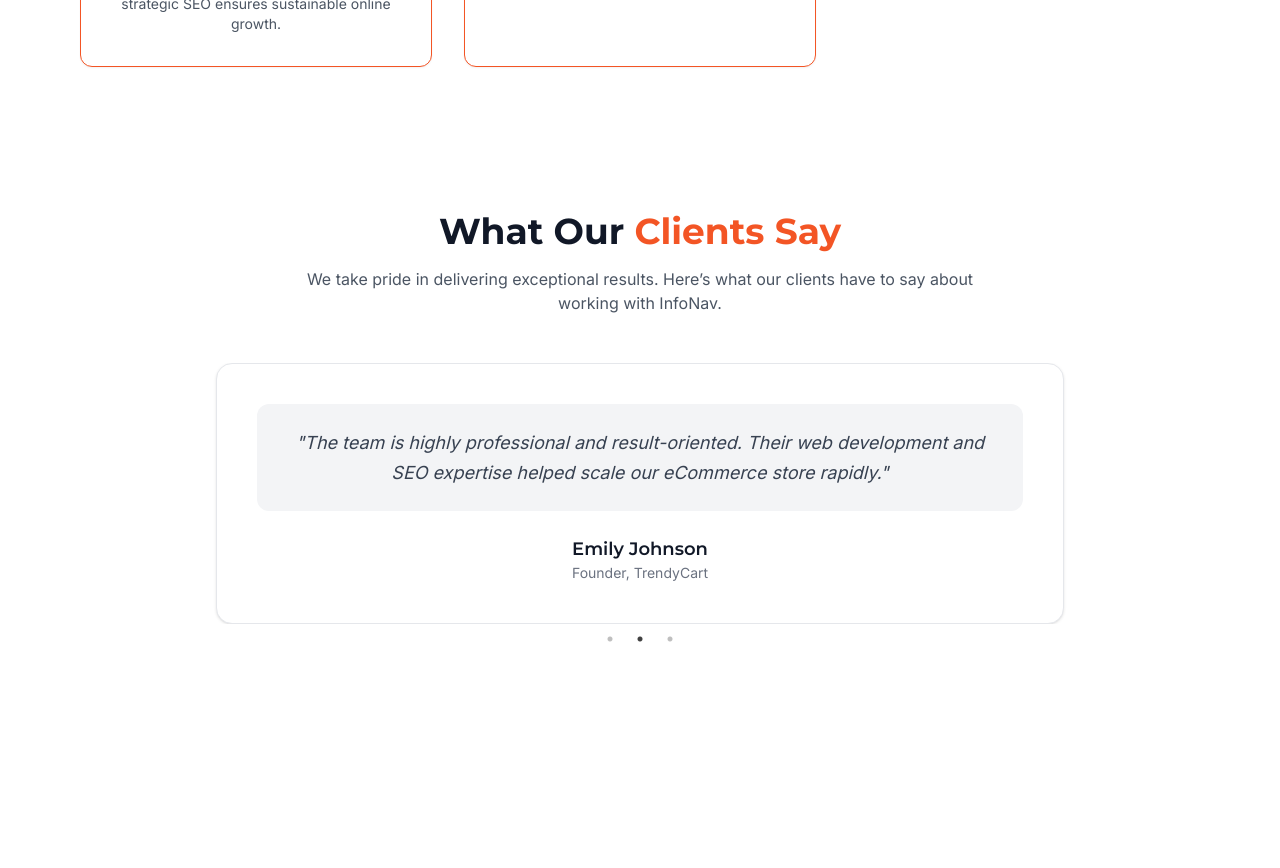
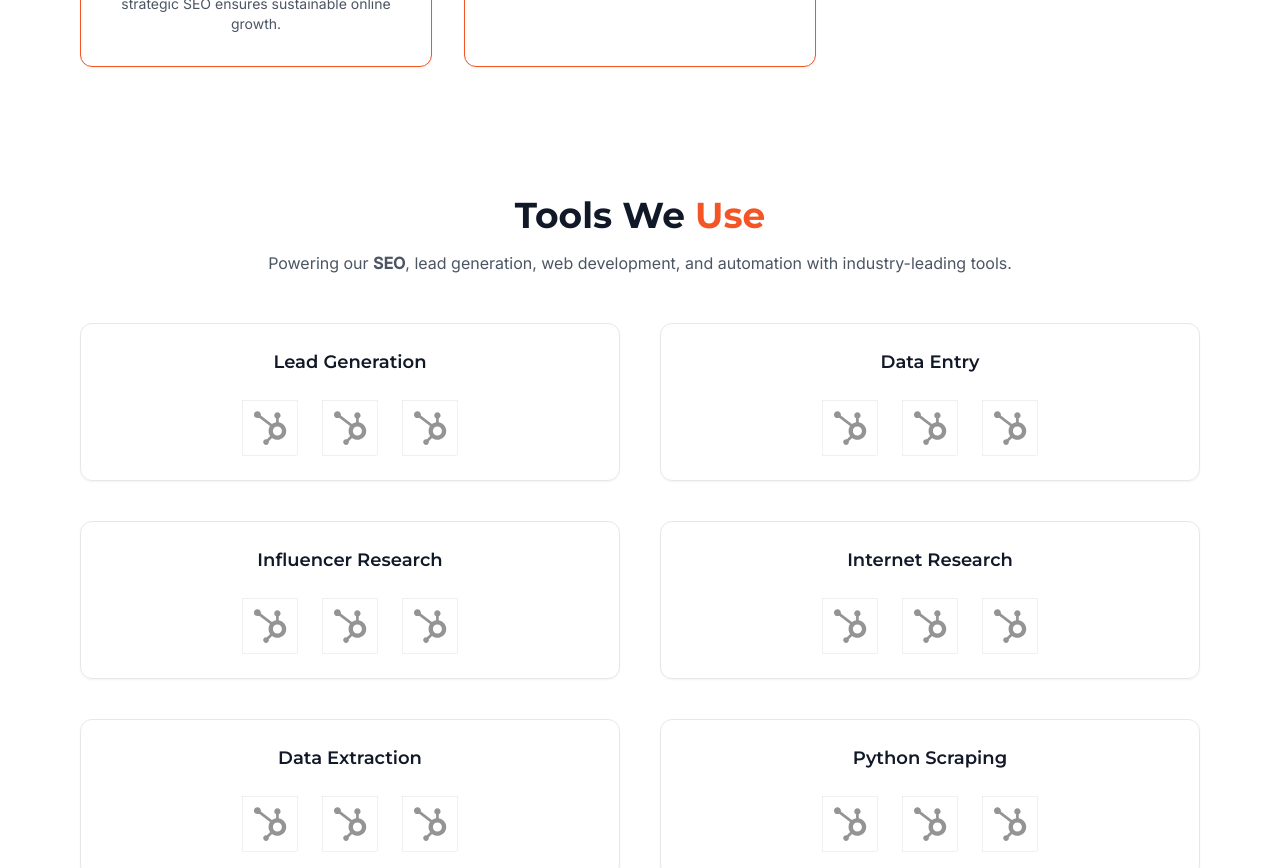
Before and after one commit to SallalZahid56/Infonav-in-React, a React (Vite) app: page / in a window 1280 px wide. Shown: the part 2500-3368 px from the top of the page. Before the commit the page ends 3204 px from the top, so only its background shows below. Built offline with nearby package versions, Linux system fonts and the light colour scheme.

Commit message:
Initial commit

```diff
--- a/src/App.jsx
+++ b/src/App.jsx
@@ -4,6 +4,7 @@ import Hero from "./components/Hero";
 import Strategy from "./components/Strategy"
 import Services from "./components/Services";
 import Testimonials from "./components/Testimonials";
+import Tools from "./components/Tools";
 
 function App() {
   return (
@@ -13,6 +14,7 @@ function App() {
       <Hero />
       <Strategy />
       <Services />
+      <Tools />
       <Testimonials />
     </>
   );
--- a/src/components/Services.jsx
+++ b/src/components/Services.jsx
@@ -59,7 +59,7 @@ const Services = () => {
       <div className="max-w-7xl mx-auto text-center">
         {/* Heading */}
         <h2 className="font-heading text-3xl sm:text-4xl font-bold text-gray-900">
-          Our Bespoke <span className="text-brandOrange">Services</span>
+          Our <span className="text-brandOrange">Services</span>
         </h2>
         <p className="font-sans text-gray-600 mt-4 max-w-2xl mx-auto">
           At InfoNav, we offer a comprehensive range of services to meet the evolving sales needs of businesses:
--- /dev/null
+++ b/src/components/Tools.jsx
@@ -0,0 +1,96 @@
+import React from "react";
+
+// ✅ Placeholder tool logos (replace with actual logos in /assets/tools/)
+import hubspot from "../assets/hubspot.svg";
+import salesforce from "../assets/hubspot.svg";
+import linkedin from "../assets/hubspot.svg";
+import excel from "../assets/hubspot.svg";
+import googleSheets from "../assets/hubspot.svg";
+import buzzsumo from "../assets/hubspot.svg";
+import semrush from "../assets/hubspot.svg";
+import ahrefs from "../assets/hubspot.svg";
+import moz from "../assets/hubspot.svg";
+import python from "../assets/hubspot.svg";
+import beautifulsoup from "../assets/hubspot.svg";
+import scrapy from "../assets/hubspot.svg";
+import wordpress from "../assets/hubspot.svg";
+import shopify from "../assets/hubspot.svg";
+import reactLogo from "../assets/hubspot.svg";
+
+const services = [
+  {
+    title: "Lead Generation",
+    tools: [hubspot, salesforce, linkedin],
+  },
+  {
+    title: "Data Entry",
+    tools: [excel, googleSheets, hubspot],
+  },
+  {
+    title: "Influencer Research",
+    tools: [linkedin, buzzsumo, excel],
+  },
+  {
+    title: "Internet Research",
+    tools: [googleSheets, semrush, ahrefs],
+  },
+  {
+    title: "Data Extraction",
+    tools: [python, scrapy, beautifulsoup],
+  },
+  {
+    title: "Python Scraping",
+    tools: [python, scrapy, beautifulsoup],
+  },
+  {
+    title: "SEO",
+    tools: [semrush, ahrefs, moz],
+  },
+  {
+    title: "Web Development",
+    tools: [wordpress, shopify, reactLogo],
+  },
+];
+
+const Tools = () => {
+  return (
+    <section className="w-full bg-white py-16 px-6 lg:px-20">
+      {/* Heading */}
+      <div className="text-center max-w-3xl mx-auto mb-12">
+        <h2 className="font-heading text-3xl md:text-4xl font-bold text-gray-900">
+          Tools We <span className="text-brandOrange">Use</span>
+        </h2>
+        <p className="font-sans text-gray-600 mt-4 text-base">
+          Powering our <span className="font-semibold">SEO</span>, lead
+          generation, web development, and automation with industry-leading tools.
+        </p>
+      </div>
+
+      {/* Services + Tools */}
+      <div className="grid grid-cols-1 md:grid-cols-2 gap-10">
+        {services.map((service, index) => (
+          <div
+            key={index}
+            className="p-6 border border-gray-200 rounded-xl shadow-sm hover:shadow-md transition"
+          >
+            <h3 className="font-heading text-lg font-semibold text-gray-900 text-center mb-6">
+              {service.title}
+            </h3>
+            <div className="flex justify-center gap-6 flex-wrap">
+              {service.tools.map((tool, i) => (
+                <img
+                  key={i}
+                  src={tool}
+                  alt={`${service.title} tool ${i}`}
+                  className="w-14 h-14 object-contain grayscale hover:grayscale-0 transition"
+                />
+              ))}
+            </div>
+          </div>
+        ))}
+      </div>
+    </section>
+  );
+};
+
+export default Tools;
```
Also changed, not shown: src/assets/hubspot.svg (added).
